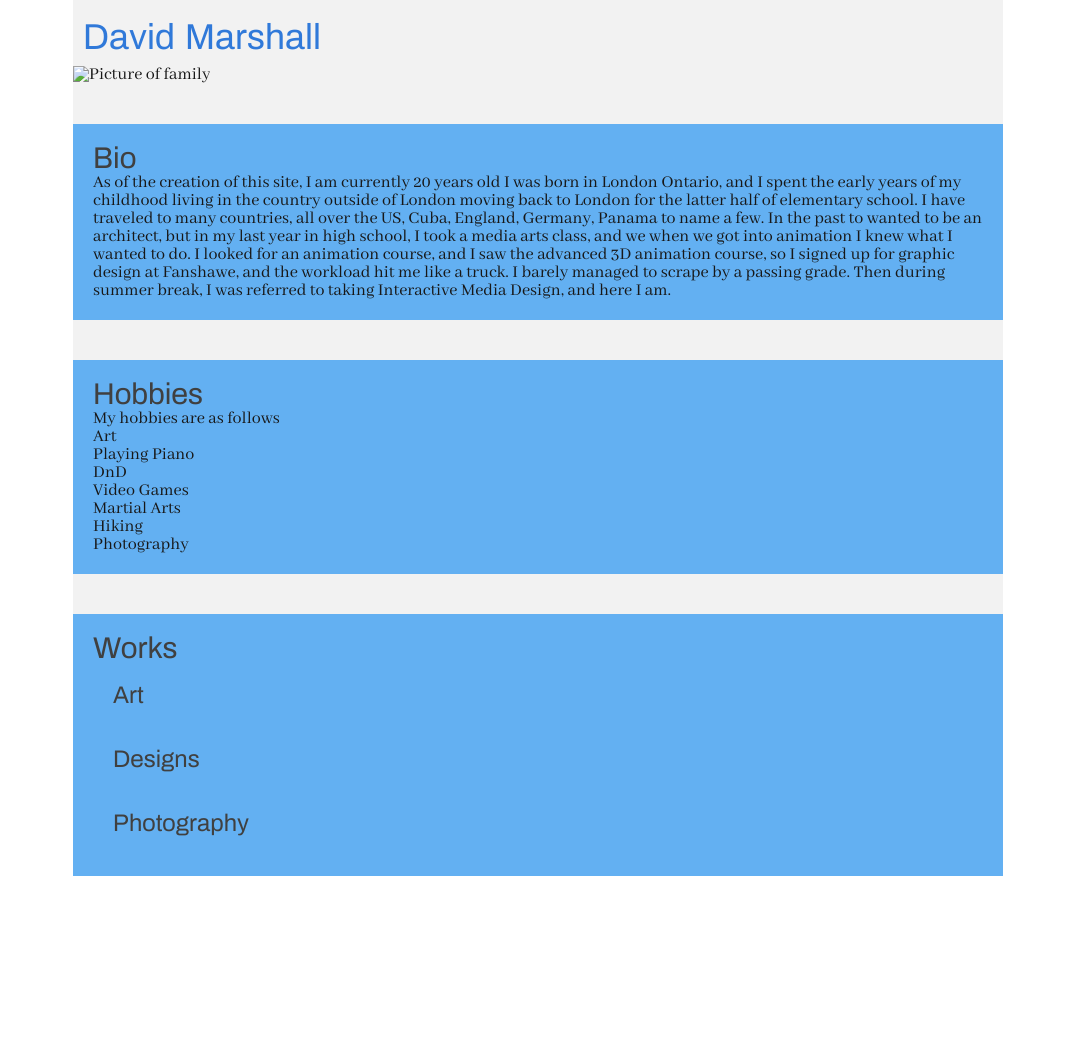
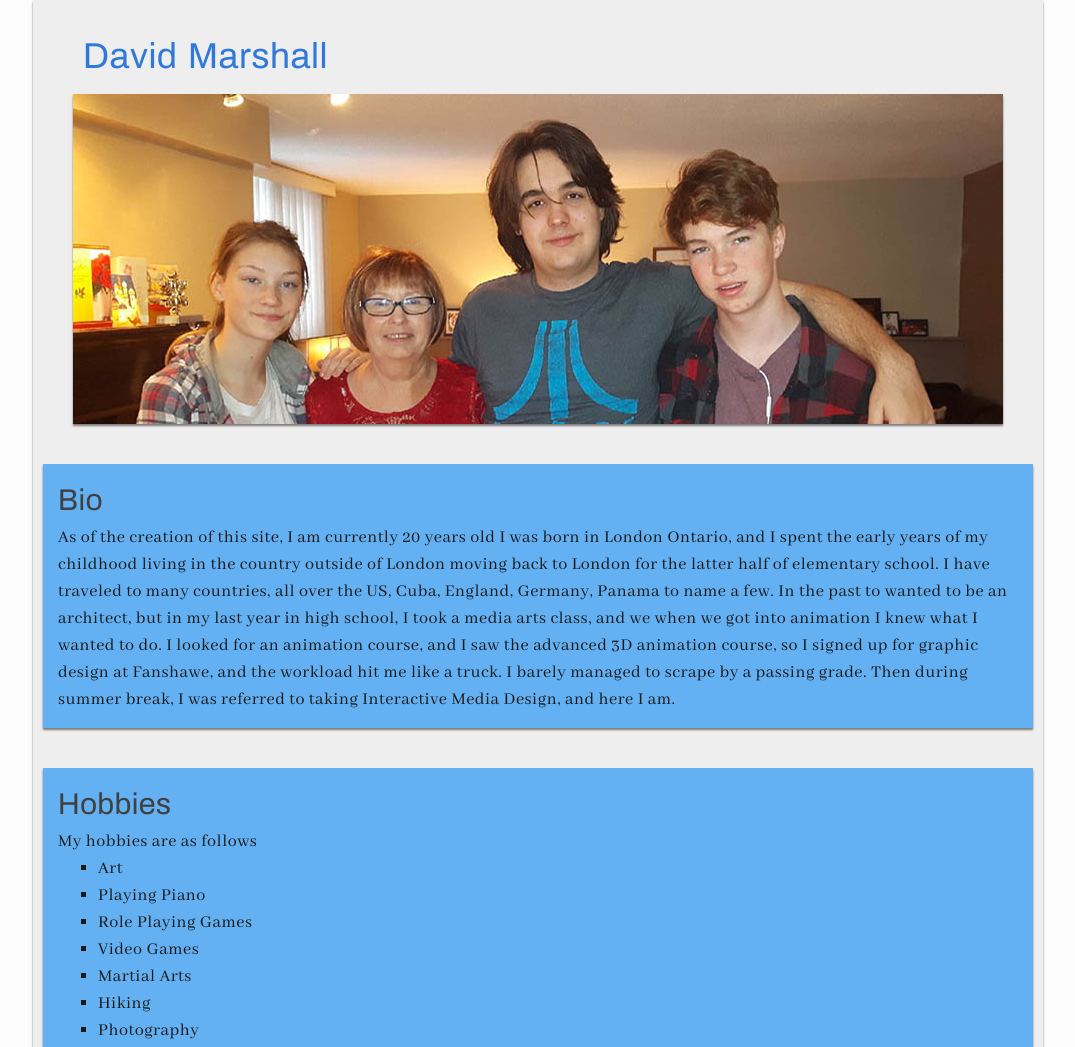
Before and after one commit to DMarshall4/marshall_David_hw1, a plain HTML site: page index.html in a window 1280 px wide. Shown: the top 1047 px of the page, without its empty margins (102-1177 px from the left). Before the commit the page ends 876 px from the top, so only its background shows below. Drawn offline with Linux system fonts and the light colour scheme; files whose address does not match are found by name.

Commit message:
Add files via upload

```diff
--- a/css/main.css
+++ b/css/main.css
@@ -4,8 +4,11 @@
 .hidden { display: none;}
 
 body{
+  background-color: #fcfcfc;
   font-family: abhaya_libreregular, arial, sans-serif;
   font-size: 18px;
+  letter-spacing: .5px;
+  line-height: 1.5;
   color: #181818;
 }
 
@@ -24,32 +27,61 @@ h2{
 h3{
   font-family: archivoregular, times, serif;
   font-size: 24px;
-  color: #404040;
+  color: #181818;
+}
+
+ul{
+  margin-left: 40px;
+  list-style: square;
 }
 
 
 #container{
   margin: 0 auto;
-  width: 930px;
-  background-color: #f2f2f2;
+  padding: 10px;
+  width: 990px;
+  background-color: #eee;
+  box-shadow: 0px 2px 2px rgba(0,0,0,.5);
 }
 
 #header{
   float: left;
+  margin-left: 30px;
   margin-top: 10px;
   padding: 10px;
-  width: 930px;
 }
 
-.Infoblock{
-  float: none;
-  margin: auto;
-  padding: 20px;
+#heroimage img{
+  display: block;
+  margin-left: auto;
+  margin-right: auto;
+  box-shadow: 0px 2px 2px rgba(0,0,0,.5);
+}
+
+#footer{
+  padding: 40px;
+}
+
+.infoblock{
+  display: block;
+  margin-left: auto;
+  margin-right: auto;
+  padding: 15px;
+  background-color: #63b0f2;
+  box-shadow: 0px 2px 2px rgba(0,0,0,.5);
+}
+
+#worksblock{
+  padding: 10px;
   background-color: #63b0f2;
 }
 
-.worksblock{
-  padding: 20px;
+#worksblock .infoblock{
+  display: block;
+  margin-left: auto;
+  margin-right: auto;
+  background-color: #eee;
+  box-shadow: 0px 2px 2px rgba(0,0,0,.5);
 }
 
 .spacer{padding: 20px;}
--- a/index.html
+++ b/index.html
@@ -18,12 +18,12 @@
 
 		<div id="heroimage">
 			<!--heroimage -->
-			<img src="" alt="Picture of family">
+			<img src="images/family.jpg" alt="Picture of family">
 		</div>
 
 		<div class="spacer"></div>
 
-		<div class="Infoblock" >
+		<div class="infoblock" >
 			<h2>Bio</h2>
 			<p>As of the creation of this site, I am currently 20 years old I was born
 				in London Ontario, and I spent the early years of my childhood living in
@@ -41,13 +41,13 @@
 
 		<div class="spacer"></div>
 
-		<div class="Infoblock">
+		<div class="infoblock">
 			<h2>Hobbies</h2>
 			<p>My hobbies are as follows</p>
 			<ul>
 				<li>Art</li>
 				<li>Playing Piano</li>
-				<li>DnD</li>
+				<li>Role Playing Games</li>
 				<li>Video Games</li>
 				<li>Martial Arts</li>
 				<li>Hiking </li>
@@ -57,27 +57,36 @@
 
 		<div class="spacer"></div>
 
-		<div class="Infoblock">
+		<div id="worksblock">
 			<h2>Works</h2>
 			<!--Gallery of thumbnails of previous projects-->
-			<div class="worksblock">
+			<div class="infoblock">
 				<h3>Art</h3>
+				<img src="images/mountains.jpg" alt="painting of mountains">
 			</div>
-			<div class="worksblock">
-				<h3>Designs</h3>
+
+			<div class="spacer"></div>
+
+			<div class="infoblock">
+				<h3>Designs and Typography</h3>
+				<img src="images/Design.svg" alt="a typographic design" width="910" height="330">
 			</div>
-			<div class="worksblock">
+
+			<div class="spacer"></div>
+
+			<div class="infoblock">
 				<h3>Photography</h3>
+				<img src="images/st_louis_april2016.jpg" alt="photo taken in saint louis">
 			</div>
 
 		</div>
 
+		<footer id="footer">
+
+		</footer>
+
 
 		</div>
-
-	<footer id="footer">
-
-	</footer>
 
 	<script src="js/main.js"></script>
 </body>
```
Also changed, not shown: assets/mountains.jpg, assets/st_louis_april2016.jpg (added), images/design.svg (added), images/family.jpg (added), images/mountains.jpg (added), images/st_louis_april2016.jpg (added).
